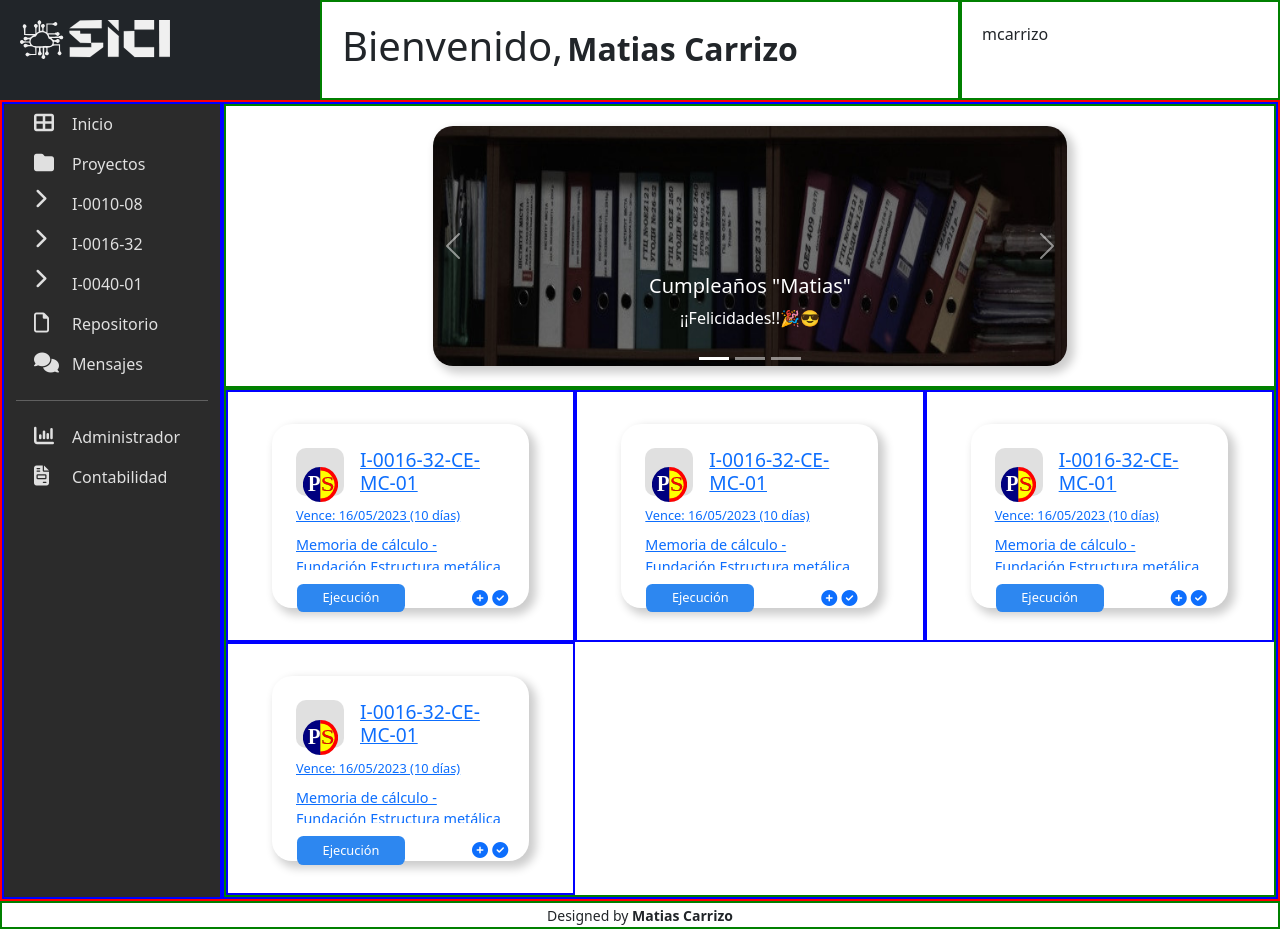
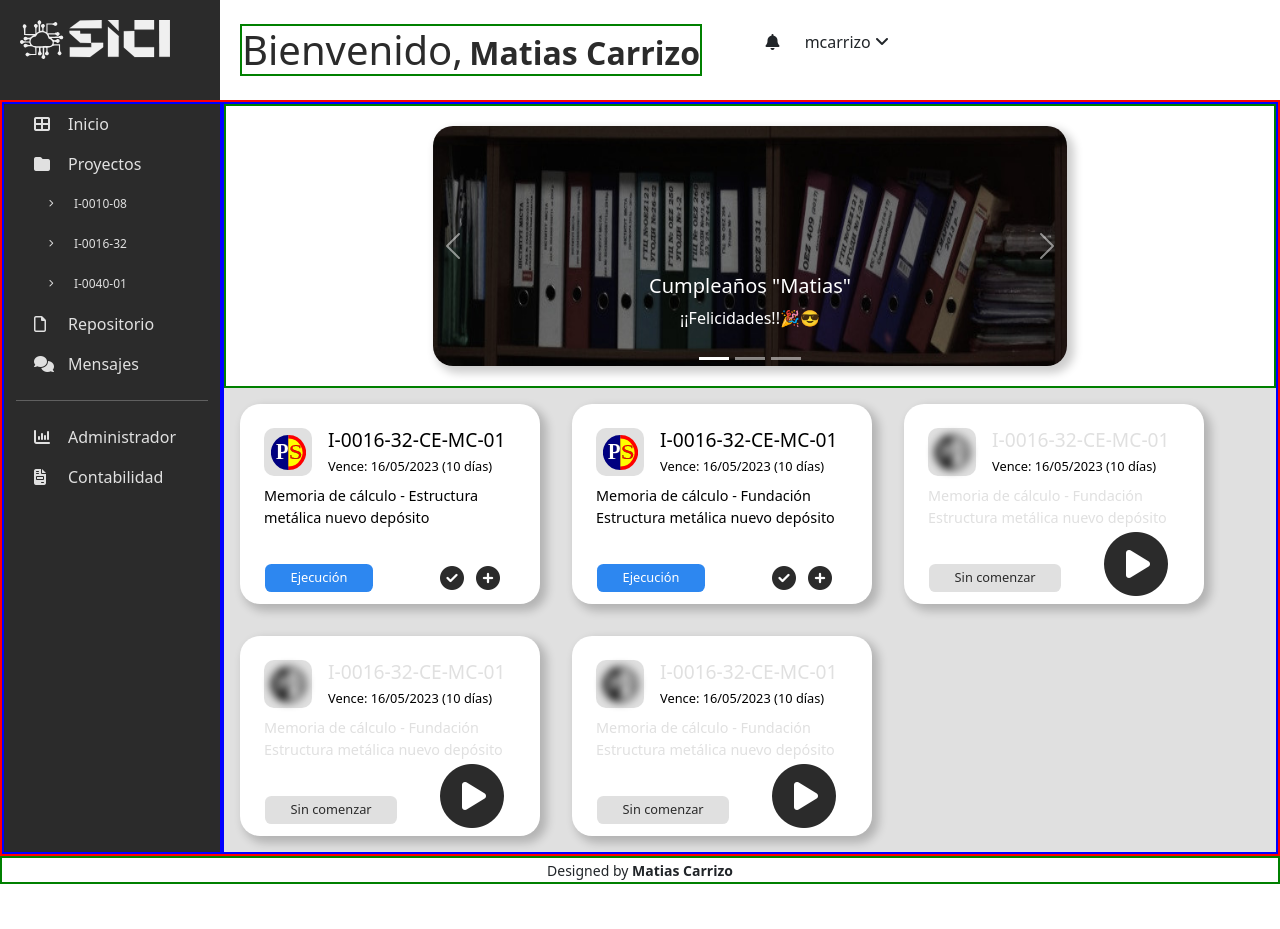
Before and after one commit to mt5carr/preEntrega2_carrizo, a plain HTML site: page index.html in a window 1280 px wide. After the commit the page ends 884 px from the top, so only its background shows below. Drawn offline with nearby package versions, Linux system fonts and the light colour scheme.

Commit message:
Arreglo tarjetas y menú superior

```diff
--- a/css/estilos.css
+++ b/css/estilos.css
@@ -6,10 +6,6 @@ html{
     --contraste: #ffffff;
 }
 
-.bg-dark{
-    background-color: var(--base-oscuro);
-    color: var(--contraste);
-}
 
 .bg-pale{
     background-color: var(--contraste);
@@ -30,6 +26,10 @@ h2{
     padding: 20px;
 }
 
+.al-ri{
+    justify-content: start;
+}
+
 /* header ---------------------------------- */
 
 .header__logo {
@@ -38,6 +38,7 @@ h2{
     background-color: var(--base-oscuro);
     height: 100px;
     padding: 0;
+    width: 220px;
 }
 
 .header__img{
@@ -61,6 +62,42 @@ h2{
     color: var(--base-oscuro);
 }
 
+.sobrePanel{
+    background-color: var(--contraste);
+    display: flex;
+    flex-direction: row;
+    justify-content: space-between;
+    align-items: center;
+    width: auto;
+    padding-left: 20px;
+}
+.saludo{
+    color: var(--base-oscuro);
+    text-align: center;
+    font-size: 1em;
+    float: left;
+    font-size: 1.5em;
+    font-weight: 800;
+    width: auto;
+}
+
+.usuario{
+    width: 200px;
+}
+
+.sobrePanel ul{
+    list-style: none;
+    text-align: right ;
+}
+
+.sobrePanel li {
+    background-color: var(--contraste);
+    display: inline;
+    margin-right: 5px;
+    padding-left: 0.5em;
+    padding-right: 0.5em ;
+  }
+
 
 /* Nav ---------------------------------- */
 
@@ -83,7 +120,6 @@ h2{
 }
 
 .nav__icon{
-    font-size: 20px;
     margin: 0 18px;
     align-self: center;
     width: 1em;
@@ -94,6 +130,14 @@ h2{
     text-decoration: none;
 }
 
+.navDesktop a:hover{
+    color: var(--enfacis)
+}
+
+.nav__subitems{
+    font-size: 12px;
+    margin-left: 1.2em;
+}
 /* main ---------------------------------- */
 
 .avisador h2{
@@ -114,15 +158,21 @@ h2{
 
 /* Estilos de las tarjetas ---------------------------------------- */
 
+.tarjetero{
+    background-color: var(--base-claro);
+    overflow: hidden;
+    justify-content: start;
+}
+
 .tarjeta{
     position: relative;
-    display: inline-block;
+    display:inline-block;
     background-color: var(--contraste);
-    width: 80%;
-    height: auto;
+    width: 300px;
+    height: 200px;
     padding: 1.5em;
     border-radius: 20px;
-    margin: 2em;
+    margin: 1em;
     box-shadow: 5px 5px 10px 2px rgba(0, 0, 0, 0.2);
 }
 
@@ -130,7 +180,7 @@ h2{
     padding: 0 0 0.5em 0;
 }
 
-.tarjeta h3 {
+.tarjeta h1 {
     font-size: 1.2em;
 }
 
@@ -141,7 +191,7 @@ h2{
 .tarjeta p{
     padding-bottom: 2em;
     font-size: 0.9em;
-    height: 2.5em;
+    height: 3em;
     overflow: hidden;
     margin-bottom: 1em;
 }
@@ -149,6 +199,9 @@ h2{
 .icono {
     background-color: var(--base-claro);
     float: left;
+    display: flex;
+    justify-content: center;
+    align-items: center;
     width: 3em;
     line-height: 70px;
     height: 3em;
@@ -211,9 +264,44 @@ h2{
     top: 162px;
 }
 
+/* Elementos sin comenzar  */
+.sc i{
+    text-align: right;
+    color: var(--base-oscuro);
+    font-size: 4em;
+    float: right;
+    margin-bottom: 0.5em;
+    margin-top: -0.5em;
+}
 
-.rigth-algine{
-    justify-content: start;
+.sc i:hover{
+    color: var(--enfacis);
+}
+
+.sc h1{
+    color: var(--base-claro);
+}
+
+.sc p{
+    color: var(--base-claro);
+}
+
+.tarjeta a{
+    text-decoration: none;
+    color: black;
+}
+
+/* Elementos Ejecución */
+.ejec i{
+    text-align: right;
+    color: var(--base-oscuro);
+    font-size: 1.5em;
+    float: right;
+    margin-right: 0.5em ;
+}
+
+.ejec i:hover{
+    color: var(--enfacis);
 }
 
 /* Footer ---------------------------------- */
@@ -223,13 +311,22 @@ footer .row {
 
 
 
-@media (max-width: 767px){
+@media (max-width: 860px){
     .navDesktop{
+        display: none;
+    }
+    .tarjetero{
+        justify-content: center;
+    }
+    .header__logo {
+        width: 100%;
+    }
+    .usuario{
         display: none;
     }
 
 }
-@media (min-width: 767px){
+@media (min-width: 860px){
     .navMobile{
         display: none;
     }
--- a/index.html
+++ b/index.html
@@ -16,9 +16,9 @@
 
     <header class="container-fluid">
 
-        <div class="row">
+        <div class="row al-ri">
 
-            <div class="col-lg-3 col-md-3 col-sm-12 col-xs-12 bg-dark pd20 header__logo">
+            <div class="header__logo">
                 <div class="header__contenedorLogo pd20">
                     <a href="index.html"><img src="media/Logo.svg" alt="" class="header__img"></a>
                 </div>
@@ -28,6 +28,9 @@
                         <i class="fa-solid fa-bars"></i>
                     </button>
                     <ul class="dropdown-menu">
+                        <li><a class="dropdown-item" href="#"><li><i class="fa-solid fa-user nav__icon"></i>mcarrizo</a></li>
+                        <li><a class="dropdown-item" href="#"><li><i class="fa-solid fa-bell nav__icon"></i>Notificaciones</a></li>
+                        <hr>
                         <li><a class="dropdown-item" href="#"><li><i class="fa-solid fa-table-cells-large nav__icon"></i>Inicio</a></li>
                         <li><a class="dropdown-item" href="#"><li><i class="fa-solid fa-folder nav__icon"></i>Proyectos</a></li>
                         <li><a class="dropdown-item" href="#"><li><i class="fa-regular fa-file nav__icon"></i>Repositorio</a></li>
@@ -41,12 +44,17 @@
 
             </div>
 
-            <div class="col-lg-6 col-md-6 col-sm-12 col-xs-12 bg-pale pd20 " style="border: 2px solid green;">
+            <div class="sobrePanel">
+                <div class="saludo" style="border: 2px solid green;">
                     <h1>Bienvenido,</h1> <h2><b>Matias Carrizo</b></h2>
                 </div>
 
-            <div class="col-lg-3 col-md-3 col-sm-12 col-xs-12 bg-pale pd20" style="border: 2px solid green;">
-                mcarrizo
+                <div class="usuario">
+                    <ul>
+                        <li><i class="fa-solid fa-bell"></i></li>
+                        <li>mcarrizo  <i class="fa-solid fa-angle-down"></i></li>
+                    </ul>
+                </div>
             </div>
 
         </div>
@@ -59,9 +67,9 @@
                 <ul class="nav__list">
                     <a href="index.html" class="nav__link"><li><i class="fa-solid fa-table-cells-large nav__icon"></i>Inicio</li></a>
                     <a href="pages/proyecto.html" class="nav__link" ><li><i class="fa-solid fa-folder nav__icon"></i>Proyectos</li></a>
-                        <a href="pages/proyecto.html" class="nav__link"><li class="subitems"><i class="fa-solid fa-chevron-right fa-2xs nav__icon"></i>I-0010-08</li></a>
-                        <a href="pages/proyecto.html" class="nav__link"><li class="subitems"><i class="fa-solid fa-chevron-right fa-2xs nav__icon"></i>I-0016-32</li></a>
-                        <a href="pages/proyecto.html" class="nav__link"><li class="subitems"><i class="fa-solid fa-chevron-right fa-2xs nav__icon"></i>I-0040-01</li></a>
+                        <a href="pages/proyecto.html" class="nav__link"><li class="nav__subitems"><i class="fa-solid fa-chevron-right fa-2xs nav__icon"></i>I-0010-08</li></a>
+                        <a href="pages/proyecto.html" class="nav__link"><li class="nav__subitems"><i class="fa-solid fa-chevron-right fa-2xs nav__icon"></i>I-0016-32</li></a>
+                        <a href="pages/proyecto.html" class="nav__link"><li class="nav__subitems"><i class="fa-solid fa-chevron-right fa-2xs nav__icon"></i>I-0040-01</li></a>
                     <a href="pages/repositorio.html" class="nav__link"><li><i class="fa-regular fa-file nav__icon"></i>Repositorio</li></a>
                     <a href="pages/mensajeria.html" class="nav__link"><li><i class="fa-solid fa-comments nav__icon"></i>Mensajes</li></a>
                     <hr>
@@ -114,17 +122,35 @@
                 </div>
 
 
-                <div class="row rigth-algine" style="border: 2px solid green;">
+                <div class="row tarjetero">
 
-
-                    <div class="col-lg-4 col-md-12 col-sm-12 col-xs-12" style="border: 2px solid blue;">
-                        <div class="tarjeta ejec">
+                    <div class="tarjeta ejec ">
                         <a href="pages/documento.html">
                             <div class="encabezado">
                                 <div class="icono">
                                     <img src="media/PecomShell.svg" alt="" >
                                 </div>
-                                    <h3> I-0016-32-CE-MC-01</h3>
+                                <h1>I-0016-32-CE-MC-01</h1>
+                                <small>Vence: 16/05/2023 (10 días) </small>
+                            </div>
+                            <p>Memoria de cálculo - Estructura metálica nuevo depósito</p>
+                        </a>
+                        <h6 class="ejecucion">Ejecución</h6>
+                        <div class="botones">
+                            <a href="" title="Asignar HH"><i class="fa-solid fa-circle-plus"></i></a>
+                            <a href="" title="Entregar Tarea"><i class="fa-solid fa-circle-check"></i></a>
+                        </div>
+                    </div>
+
+
+
+                    <div class="tarjeta ejec ">
+                        <a href="pages/documento.html">
+                            <div class="encabezado">
+                                <div class="icono">
+                                    <img src="media/PecomShell.svg" alt="" >
+                                </div>
+                                <h1> I-0016-32-CE-MC-01</h1>
                                 <small>Vence: 16/05/2023 (10 días) </small>
                             </div>
                             <p>Memoria de cálculo - Fundación Estructura metálica nuevo depósito</p>
@@ -135,73 +161,52 @@
                             <a href="" title="Entregar Tarea"><i class="fa-solid fa-circle-check"></i></a>
                         </div>
                     </div>
-                    </div>
 
 
-                    <div class="col-lg-4 col-md-12 col-sm-12 col-xs-12" style="border: 2px solid blue;">
-                        <div class="tarjeta ejec">
+                    <div class="tarjeta sc ">
                         <a href="pages/documento.html">
                             <div class="encabezado">
                                 <div class="icono">
                                     <img src="media/PecomShell.svg" alt="" >
                                 </div>
-                                    <h3> I-0016-32-CE-MC-01</h3>
+                                <h1> I-0016-32-CE-MC-01</h1>
                                 <small>Vence: 16/05/2023 (10 días) </small>
                             </div>
                             <p>Memoria de cálculo - Fundación Estructura metálica nuevo depósito</p>
                         </a>
-                            <h6 class="ejecucion">Ejecución</h6>
-                            <div class="botones">
-                                <a href="" title="Asignar HH"><i class="fa-solid fa-circle-plus"></i></a>
-                                <a href="" title="Entregar Tarea"><i class="fa-solid fa-circle-check"></i></a>
-                            </div>
-                        </div>
+                        <h6 class="sinComenzar">Sin comenzar</h6>
+                        <a href="" title="Comenzar Tarea"><i class="fa-solid fa-circle-play"></i></a>
                     </div>
 
-
-                    <div class="col-lg-4 col-md-12 col-sm-12 col-xs-12" style="border: 2px solid blue;">
-                        <div class="tarjeta ejec">
+                    <div class="tarjeta sc ">
                         <a href="pages/documento.html">
                             <div class="encabezado">
                                 <div class="icono">
                                     <img src="media/PecomShell.svg" alt="" >
                                 </div>
-                                    <h3> I-0016-32-CE-MC-01</h3>
+                                <h1> I-0016-32-CE-MC-01</h1>
                                 <small>Vence: 16/05/2023 (10 días) </small>
                             </div>
                             <p>Memoria de cálculo - Fundación Estructura metálica nuevo depósito</p>
                         </a>
-                            <h6 class="ejecucion">Ejecución</h6>
-                            <div class="botones">
-                                <a href="" title="Asignar HH"><i class="fa-solid fa-circle-plus"></i></a>
-                                <a href="" title="Entregar Tarea"><i class="fa-solid fa-circle-check"></i></a>
-                            </div>
-                        </div>
+                        <h6 class="sinComenzar">Sin comenzar</h6>
+                        <a href="" title="Comenzar Tarea"><i class="fa-solid fa-circle-play"></i></a>
                     </div>
 
-                    <div class="col-lg-4 col-md-12 col-sm-12 col-xs-12" style="border: 2px solid blue;">
-                        <div class="tarjeta ejec">
+                    <div class="tarjeta sc ">
                         <a href="pages/documento.html">
                             <div class="encabezado">
                                 <div class="icono">
                                     <img src="media/PecomShell.svg" alt="" >
                                 </div>
-                                    <h3> I-0016-32-CE-MC-01</h3>
+                                <h1> I-0016-32-CE-MC-01</h1>
                                 <small>Vence: 16/05/2023 (10 días) </small>
                             </div>
                             <p>Memoria de cálculo - Fundación Estructura metálica nuevo depósito</p>
                         </a>
-                            <h6 class="ejecucion">Ejecución</h6>
-                            <div class="botones">
-                                <a href="" title="Asignar HH"><i class="fa-solid fa-circle-plus"></i></a>
-                                <a href="" title="Entregar Tarea"><i class="fa-solid fa-circle-check"></i></a>
+                        <h6 class="sinComenzar">Sin comenzar</h6>
+                        <a href="" title="Comenzar Tarea"><i class="fa-solid fa-circle-play"></i></a>
                     </div>
-                        </div>
-                    </div>
-
-
-
-
                 </div>
 
 
```
Lines whose indentation alone changed are shown as unchanged.
